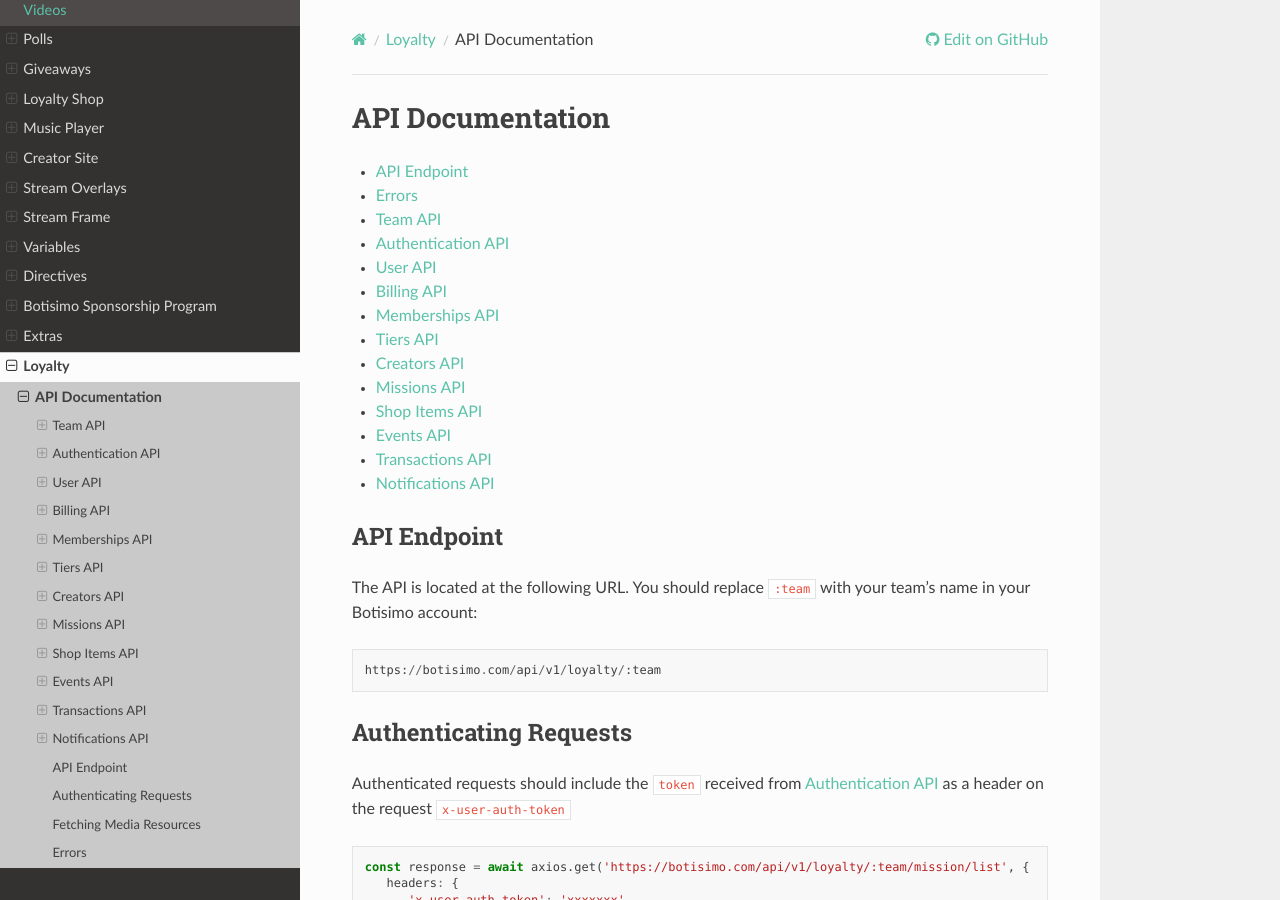
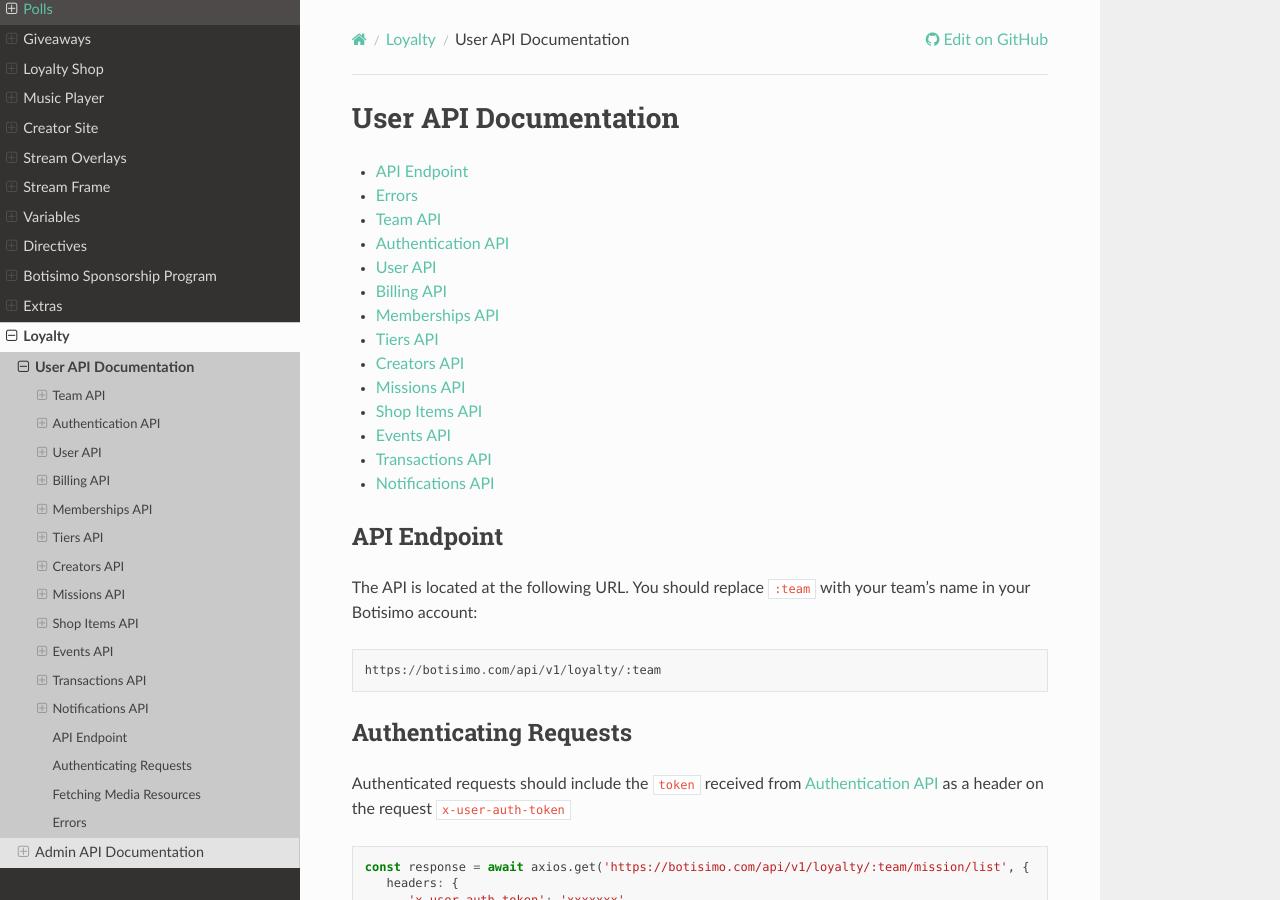
Before and after one commit to botisimo/botisimo-documentation, a Sphinx documentation site: the page built from docs/loyalty/user-documentation/index.rst, in a window 1280 px wide and 900 px high. Built offline with Sphinx 7.4.7 and the Read the Docs theme 2.0.0, drawn with Linux system fonts in a browser that asks for light colours; a script that is not in the unit is left out.

Commit message:
add loyalty admin api

```diff
--- a/docs/loyalty/index.rst
+++ b/docs/loyalty/index.rst
@@ -5,4 +5,5 @@
    :maxdepth: 1
    :name: toc-loyalty
 
-   documentation/index
+   user-documentation/index
+   admin-documentation/index
--- a/docs/loyalty/documentation/index.rst
+++ b/docs/loyalty/user-documentation/index.rst
@@ -1,5 +1,5 @@
-API Documentation
-=================
+User API Documentation
+======================
 
 - `API Endpoint`_
 - `Errors`_
@@ -18,7 +18,7 @@
 
 .. toctree::
    :maxdepth: 1
-   :name: toc-loyalty-documentation
+   :name: toc-loyalty-user-documentation
    :hidden:
 
    team
```
Also changed, not shown: docs/loyalty/admin-documentation/index.rst (added, +54 -0 lines), docs/loyalty/admin-documentation/user.rst (added, +41 -0 lines), docs/loyalty/user-documentation/authentication.rst (renamed from docs/loyalty/documentation/authentication.rst), docs/loyalty/user-documentation/billing.rst (renamed from docs/loyalty/documentation/billing.rst), docs/loyalty/user-documentation/creators.rst (renamed from docs/loyalty/documentation/creators.rst), docs/loyalty/user-documentation/events.rst (renamed from docs/loyalty/documentation/events.rst), docs/loyalty/user-documentation/memberships.rst (renamed from docs/loyalty/documentation/memberships.rst), docs/loyalty/user-documentation/missions.rst (renamed from docs/loyalty/documentation/missions.rst), docs/loyalty/user-documentation/notifications.rst (renamed from docs/loyalty/documentation/notifications.rst), docs/loyalty/user-documentation/shopItems.rst (renamed from docs/loyalty/documentation/shopItems.rst), docs/loyalty/user-documentation/team.rst (renamed from docs/loyalty/documentation/team.rst), docs/loyalty/user-documentation/tiers.rst (renamed from docs/loyalty/documentation/tiers.rst), docs/loyalty/user-documentation/transactions.rst (renamed from docs/loyalty/documentation/transactions.rst), docs/loyalty/user-documentation/user.rst (renamed from docs/loyalty/documentation/user.rst).
